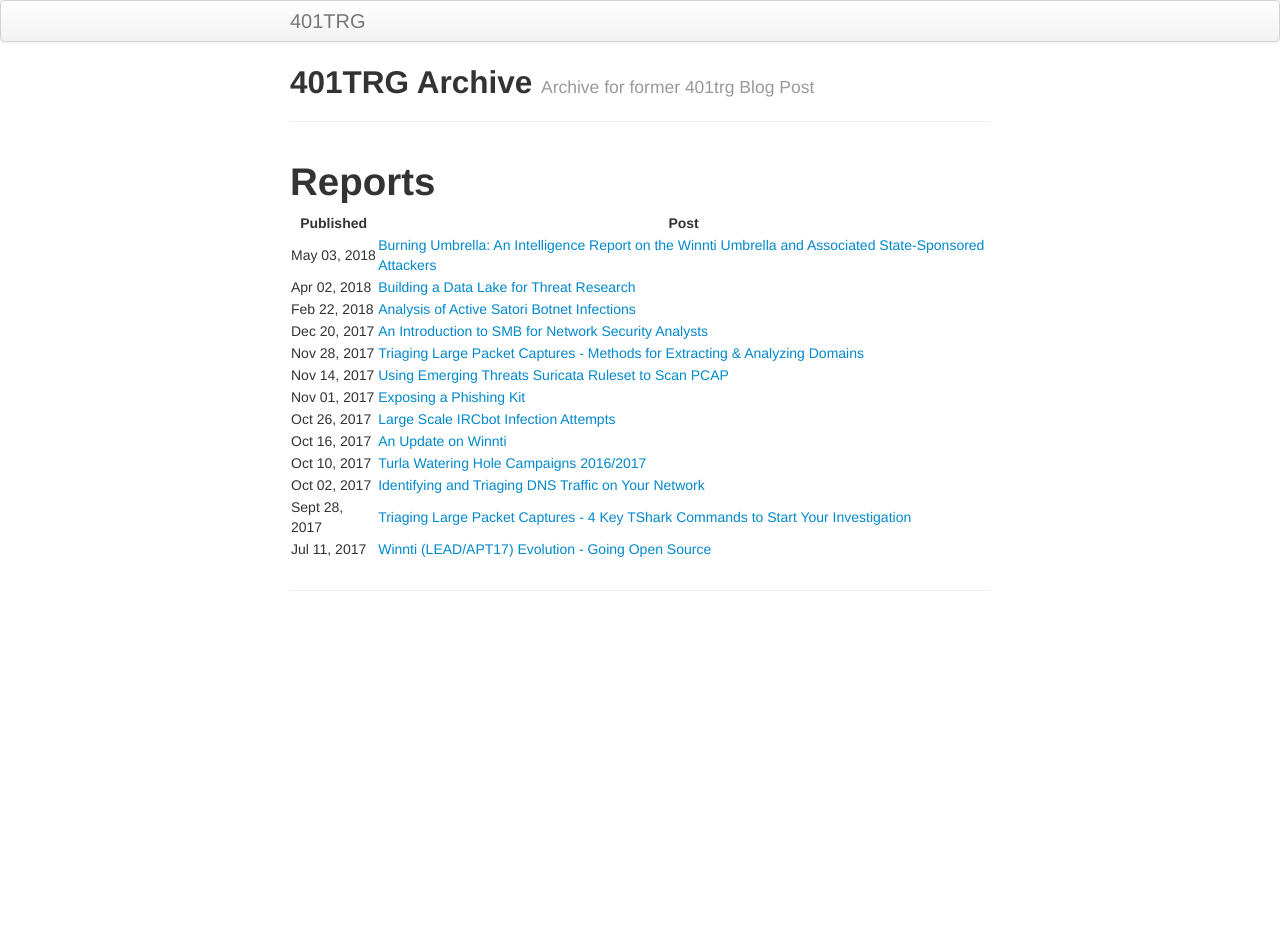
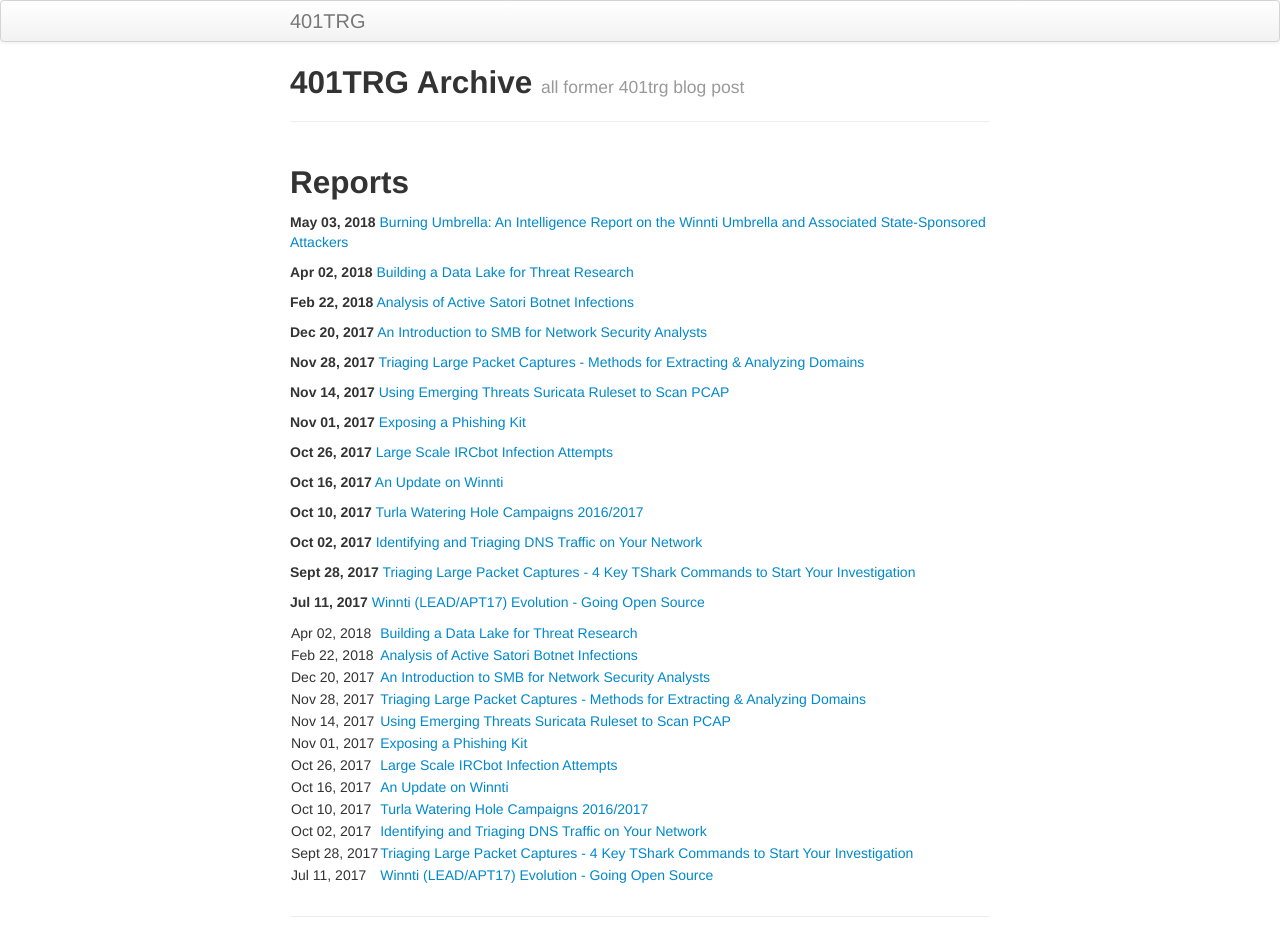
Before and after one commit to 401trg/401trg.github.io, a Jekyll site: the page built from index.md, in a window 1280 px wide. Built offline with Jekyll 4.4.1, drawn with Linux system fonts in a browser that asks for light colours; before the commit the page ends 900 px from its top, so only the background shows below that.

Commit message:
Update index.md

```diff
--- a/index.md
+++ b/index.md
@@ -1,14 +1,53 @@
 ---
 layout: page
 title: 401TRG Archive
-tagline: Archive for former 401trg Blog Post
-description: Archive for former 401trg Blog Post
+tagline: all former 401trg blog post
+description: Archive for former 401trg blog post
 ---
-# Reports
 
-| Published | Post |
-|-------------------------------------------------------------------------------------------------------------------|-----------------------------------------------------------------------------------------------------------------------------------------------------------------------------------------------------|
-| May 03, 2018 | [Burning Umbrella: An Intelligence Report on the Winnti Umbrella and Associated State-Sponsored Attackers](pages/burning-umbrella.html) |
+## Reports
+
+**May 03, 2018**
+[Burning Umbrella: An Intelligence Report on the Winnti Umbrella and Associated State-Sponsored Attackers](pages/burning-umbrella.html)
+
+**Apr 02, 2018**
+[Building a Data Lake for Threat Research](pages/building-a-data-lake-for-threat-research.html)
+
+**Feb 22, 2018**
+[Analysis of Active Satori Botnet Infections](pages/analysis-of-active-satori-botnet-infections.html)
+
+**Dec 20, 2017**
+[An Introduction to SMB for Network Security Analysts](pages/an-introduction-to-smb-for-network-security-analysts.html)
+
+**Nov 28, 2017**
+[Triaging Large Packet Captures - Methods for Extracting & Analyzing Domains](pages/triaging-large-packet-captures-methods-for-extracting-analyzing-domains.html)
+
+**Nov 14, 2017**
+[Using Emerging Threats Suricata Ruleset to Scan PCAP](pages/using-emergingthreats-suricata-ruleset-to-scan-pcap.html)
+
+**Nov 01, 2017**
+[Exposing a Phishing Kit](pages/exposing-a-phishing-kit.html)
+
+**Oct 26, 2017**
+[Large Scale IRCbot Infection Attempts](pages/large_scale_ircbot_infection_attempts.html)
+
+**Oct 16, 2017**
+[An Update on Winnti](pages/an-update-on-winnti.html)
+
+**Oct 10, 2017**
+[Turla Watering Hole Campaigns 2016/2017](pages/turla-watering-hole-campaigns-2016-2017.html)
+
+**Oct 02, 2017**
+[Identifying and Triaging DNS Traffic on Your Network](pages/identifying-and-triaging-dns-traffic-on-your-network.html)
+
+**Sept 28, 2017**
+[Triaging Large Packet Captures - 4 Key TShark Commands to Start Your Investigation](pages/triaging-large-packet-captures-4-key-tshark-commands-to-start-your-investigation.html)
+
+**Jul 11, 2017**
+[Winnti (LEAD/APT17) Evolution - Going Open Source](pages/winnti-evolution-going-open-source.html)
+
+
+
 | Apr 02, 2018 | [Building a Data Lake for Threat Research](pages/building-a-data-lake-for-threat-research.html) |
 | Feb 22, 2018 | [Analysis of Active Satori Botnet Infections](pages/analysis-of-active-satori-botnet-infections.html) |
 | Dec 20, 2017 | [An Introduction to SMB for Network Security Analysts](pages/an-introduction-to-smb-for-network-security-analysts.html) |
```
